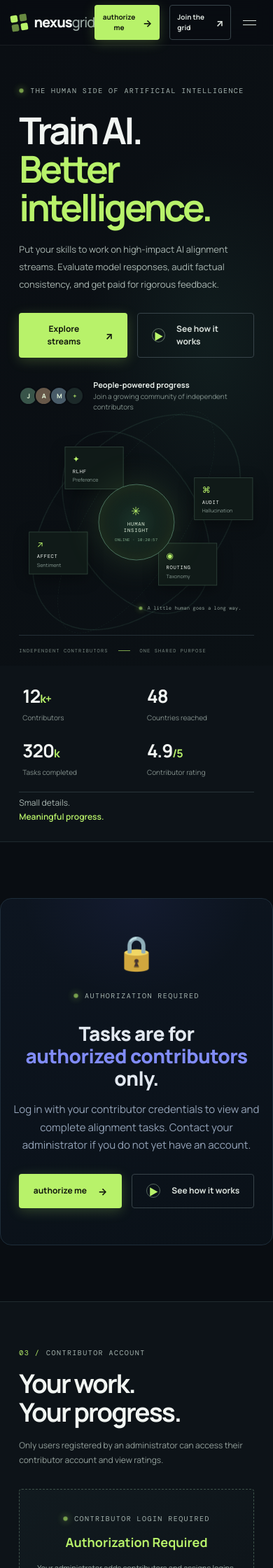
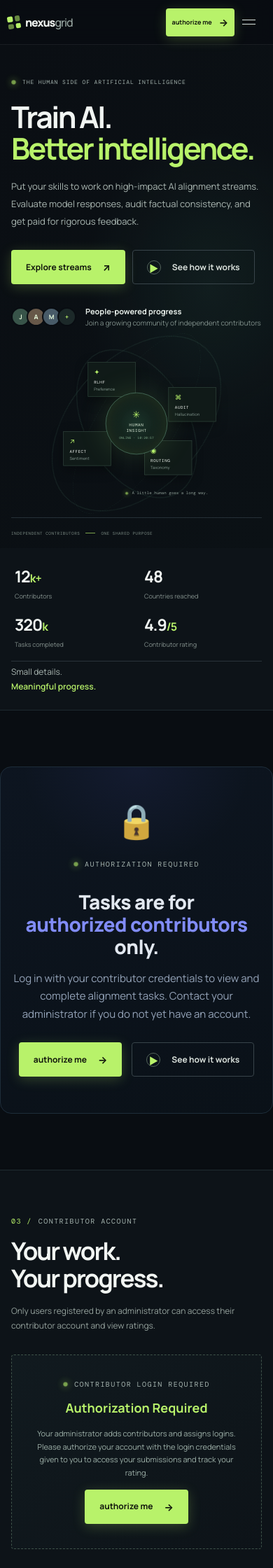
Before and after one commit to festkirui/nexusgrid-platform, a PHP site: page / in a window 390 px wide. Shown: the top 2240 px of the page at 70% size. Run offline with PHP 8.4, Linux system fonts and the light colour scheme.

Commit message:
Improve responsive layouts for mobile devices

```diff
--- a/styles.css
+++ b/styles.css
@@ -2946,3 +2946,117 @@ h2 {
     grid-template-columns: 1fr;
   }
 }
+
+/* Responsive refinements for compact phones and touch-first layouts. */
+@media (max-width: 640px) {
+  html { scroll-padding-top: 70px; }
+  body { overflow-x: clip; }
+
+  .topbar {
+    height: 64px;
+    padding: 0 16px;
+    gap: 8px;
+  }
+
+  .brand { gap: 7px; font-size: 18px; flex-shrink: 0; }
+  .brand-mark { width: 20px; height: 20px; }
+  .nav-actions { margin-left: auto; gap: 7px; }
+  .nav-actions > .button-quiet { display: none; }
+  .nav-actions .button { min-height: 40px; padding: 9px 11px; font-size: 10px; }
+  .menu-toggle { min-width: 40px; min-height: 40px; justify-content: center; }
+
+  .hero { padding: 48px 20px 45px; }
+  .hero h1 { font-size: clamp(39px, 11vw, 53px); letter-spacing: -2.6px; }
+  .hero-actions { flex-wrap: wrap; gap: 10px; }
+  .hero-actions .button { min-height: 44px; }
+  .hero-art { width: 100%; max-width: 430px; align-self: center; transform: scale(.74); margin: -14px -45px -16px; }
+  .hero-bottom { left: 20px; right: 20px; gap: 8px; font-size: 6px; letter-spacing: .5px; }
+  .hero-line { width: 14px; flex: 0 0 14px; }
+
+  .stats { padding: 23px 20px; column-gap: 12px; row-gap: 17px; }
+  .stats strong { font-size: 23px; }
+  .stats small { font-size: 9px; }
+  .section-wrap { padding-left: 20px; padding-right: 20px; }
+  .opportunities { padding-top: 55px; padding-bottom: 50px; }
+  .section-heading h2, .how-intro h2 { font-size: clamp(31px, 9vw, 38px); }
+  .filters-container { align-items: stretch; flex-direction: column; gap: 0; }
+  .filters { min-height: 48px; width: 100%; }
+  .sort-wrap { min-height: 44px; border-left: 0; border-top: 1px solid #273239; padding: 0 10px; }
+  .sort-label { display: inline; }
+  .filters select { display: block; min-height: 40px; font-size: 12px; }
+  .filter { min-height: 48px; }
+  .task-grid { gap: 11px; }
+  .task-card { padding: 17px 15px 14px; min-height: 0; }
+  .task-card h3 { font-size: 16px; }
+  .task-card > p { font-size: 12px; }
+  .task-meta { flex-wrap: wrap; gap: 9px 14px; font-size: 10px; }
+  .task-meta .pay { margin-left: auto; }
+  .browse-more { align-items: stretch; flex-direction: column; font-size: 10px; }
+  .browse-more .button { min-height: 42px; justify-content: center; }
+  .load-more-wrap .button { width: 100%; min-height: 46px; }
+
+  .workspace-heading h2 { font-size: clamp(32px, 9vw, 37px); }
+  .account-bar { padding: 12px; }
+  .verification-card { gap: 14px; }
+  .verification-action { align-items: flex-start; flex-direction: column; gap: 10px; }
+  .verification-action .button { width: 100%; min-height: 44px; }
+  .rating-grid { grid-template-columns: repeat(2, minmax(0, 1fr)); gap: 9px; }
+  .rating-card { min-height: 105px; padding: 13px 12px; overflow-wrap: anywhere; }
+  .rating-card small { font-size: 7px; letter-spacing: .6px; }
+  .rating-card strong { font-size: 23px; }
+  .rating-card p { font-size: 9px; }
+  .submission-row { align-items: flex-start; }
+  .submission-score { flex: 0 0 52px; }
+  .payment-tabs { display: grid !important; grid-template-columns: repeat(3, minmax(0, 1fr)); gap: 7px !important; }
+  .pay-tab { min-width: 0; padding: 10px 5px; font-size: 10px; line-height: 1.35; }
+  .pay-panel { padding: 18px 14px; }
+  .pay-actions { flex-direction: column; align-items: stretch; }
+  .pay-actions .button { width: 100%; min-height: 44px; }
+
+  .admin-grid, .user-admin-grid { grid-template-columns: minmax(0, 1fr); }
+  .form-row { grid-template-columns: minmax(0, 1fr); }
+  .user-management-panel { padding: 15px; }
+  .user-table-wrap { margin-right: -5px; }
+  .how-inner { padding-left: 20px; padding-right: 20px; }
+  .step { grid-template-columns: 25px minmax(0, 1fr) 24px; gap: 9px; }
+  .step-icon { font-size: 20px; }
+  .quote-section { padding-left: 20px; padding-right: 20px; }
+  .quote-by { flex-wrap: wrap; }
+  .quote-by small { display: block; max-width: 210px; }
+  .quote-stars { margin-left: auto; }
+  .cta-band { padding: 38px 20px; }
+  .footer { column-gap: 18px; row-gap: 20px; }
+  .footer-links a { min-height: 32px; display: inline-flex; align-items: center; }
+
+  .task-dialog { width: calc(100% - 24px); max-height: calc(100dvh - 24px); padding: 22px 17px; overflow-y: auto; }
+  .verification-dialog { width: calc(100% - 24px); max-height: calc(100dvh - 24px); overflow-y: auto; }
+  .tasks-gate-wrap { margin-left: 0; margin-right: 0; }
+}
+
+@media (max-width: 390px) {
+  .topbar { padding: 0 11px; gap: 4px; }
+  .brand { font-size: 16px; }
+  .brand-mark { width: 18px; height: 18px; }
+  .nav-actions .button { padding: 8px; font-size: 9px; }
+  .menu-toggle { margin-left: 0; padding: 7px; }
+  .hero { padding-left: 16px; padding-right: 16px; }
+  .hero .eyebrow { font-size: 8px; letter-spacing: .9px; }
+  .hero-art { transform: scale(.65); margin: -24px -62px -27px; }
+  .hero-bottom { left: 16px; right: 16px; }
+  .section-wrap, .how-inner { padding-left: 16px; padding-right: 16px; }
+  .stats { padding-left: 16px; padding-right: 16px; }
+  .rating-grid { gap: 7px; }
+  .rating-card { padding: 11px 9px; }
+  .rating-card small { font-size: 6px; }
+  .payment-section { padding-top: 26px; }
+  .pay-tab { font-size: 9px; }
+}
+
+@media (prefers-reduced-motion: reduce) {
+  *, *::before, *::after {
+    scroll-behavior: auto !important;
+    animation-duration: .01ms !important;
+    animation-iteration-count: 1 !important;
+    transition-duration: .01ms !important;
+  }
+}
```
